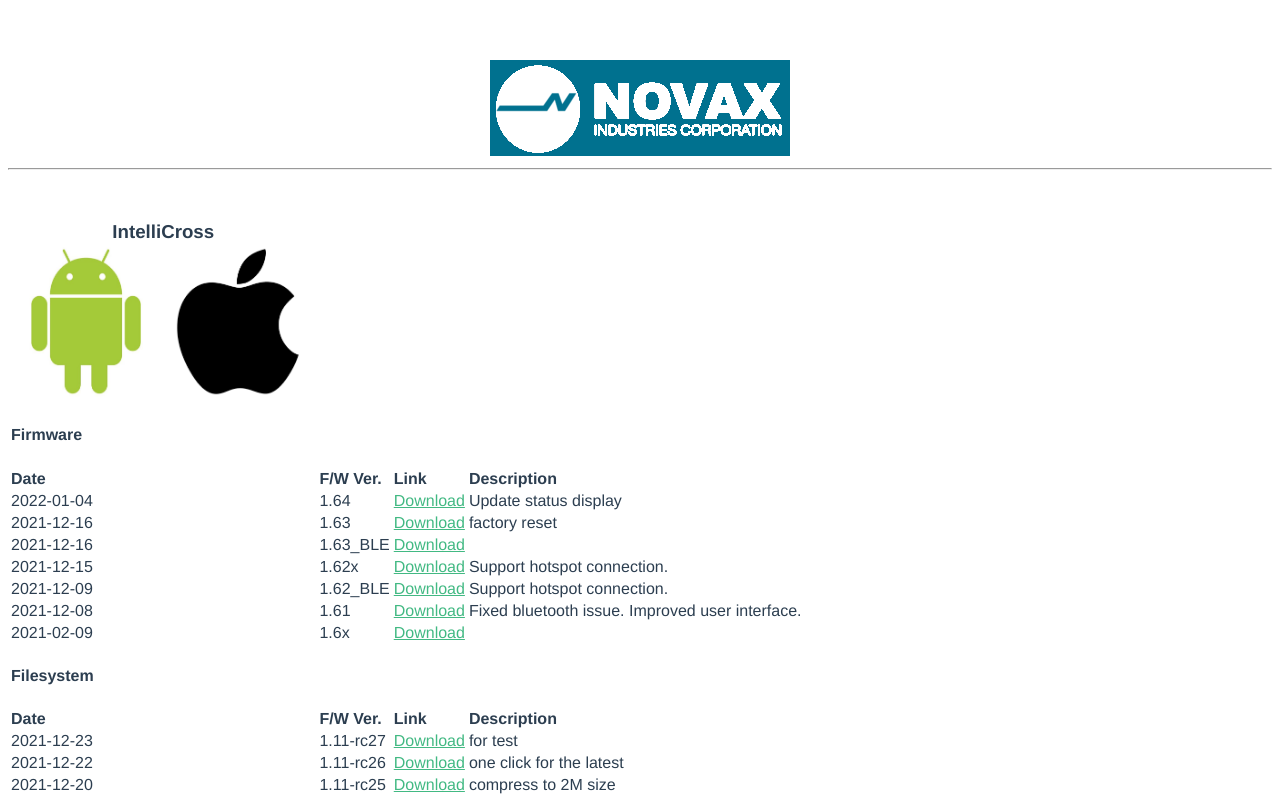
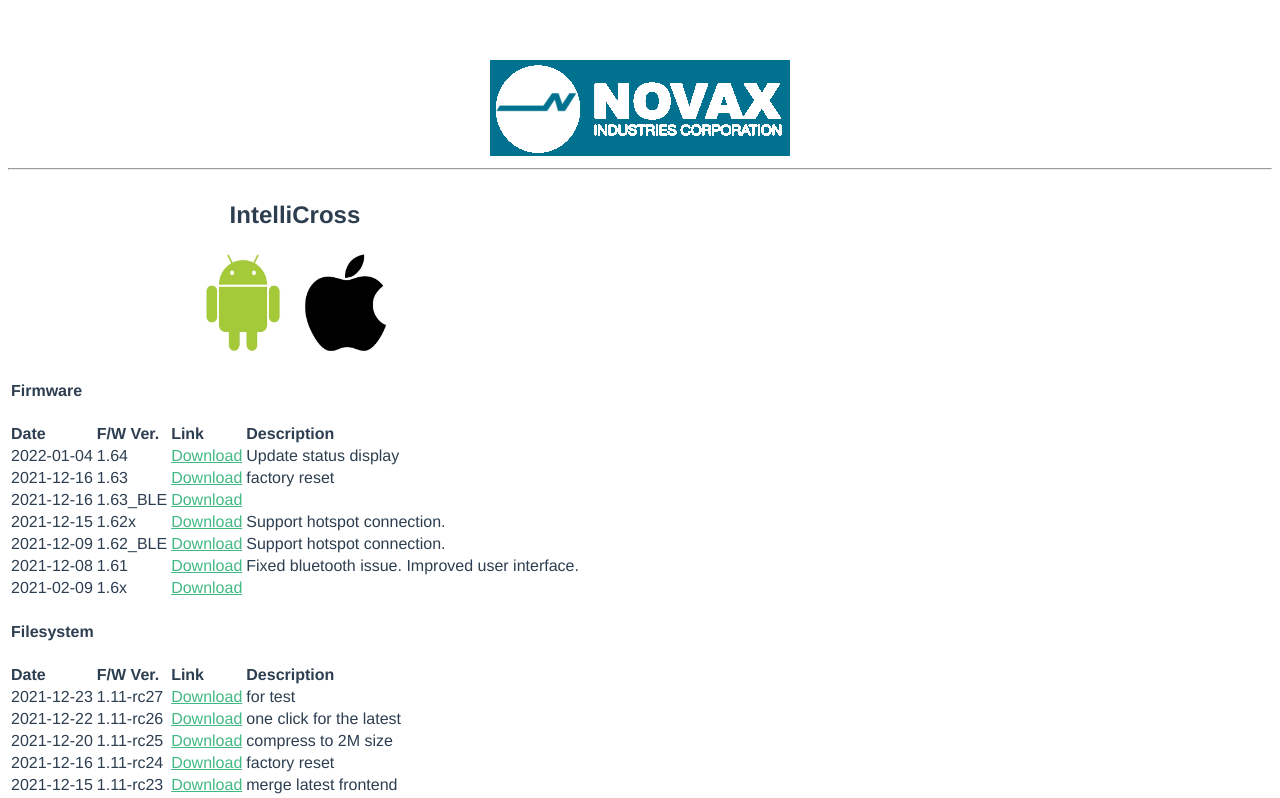
Before and after one commit to novax-inc/IC_FW_Portal, a Vue app: page / in a window 1280 px wide. Shown: the top 798 px of the page. Built offline with nearby package versions, Linux system fonts and the light colour scheme.

Commit message:
image size

```diff
--- a/src/components/IntelliCross.vue
+++ b/src/components/IntelliCross.vue
@@ -1,17 +1,17 @@
 <template>
     <table  class="center">
         <tr>
-          <th align="center">
-            <h3>{{ data["Project"] }}</h3>
+          <th colspan="4" align="center">
+            <h2>{{ data["Project"] }}</h2>
           </th>
         </tr>
         <tr>
-          <th align="left">
-            <img width="150" src="../assets/android.png"/>&nbsp;<img width="150" src="../assets/apple.png"/>
+          <th colspan="4" align="center">
+            <img width="100" src="../assets/android.png"/>&nbsp;<img width="100" src="../assets/apple.png"/>
           </th>
         </tr>
         <tr>
-          <th align="left">
+          <th colspan="4" align="left">
             <h4>Firmware</h4>
           </th>
         </tr>
@@ -29,7 +29,7 @@
         </tr>
 
         <tr>
-          <th align="left">
+          <th colspan="4" align="left">
             <h4>Filesystem</h4>
           </th>
         </tr>
@@ -49,7 +49,7 @@
         </tr>
 
         <tr>
-          <th align="left">
+          <th colspan="4" align="left">
             <h4>Default</h4>
           </th>
         </tr>
```
